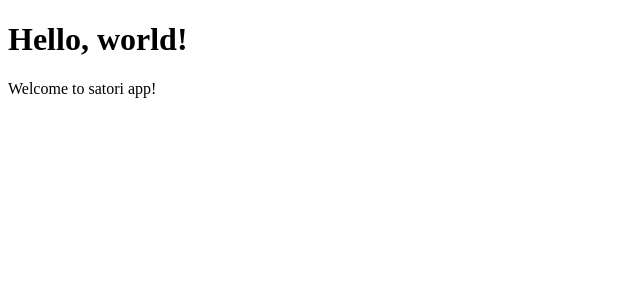
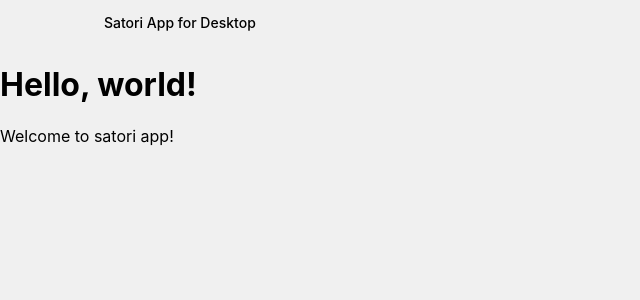
Before and after one commit to Lipraty/satori-desktop, a React (Vite) app: page / in a window 1280 px wide. Shown: the top 300 px of the page, without its empty margins (0-640 px from the left). Built offline with nearby package versions, Linux system fonts and the light colour scheme.

Commit message:
chore: add TitleBar

```diff
--- a/src/renderer/client/App.tsx
+++ b/src/renderer/client/App.tsx
@@ -1,12 +1,16 @@
 // import { Context } from "..";
+import { TitleBar } from "./components/TitleBar"
 
 export const App = () => {
   console.log('app')
   return (
-    <div>
-      <h1>Hello, world!</h1>
-      <p>Welcome to satori app!</p>
-    </div>
+    <>
+      <TitleBar title='Satori App for Desktop' />
+      <main>
+        <h1>Hello, world!</h1>
+        <p>Welcome to satori app!</p>
+      </main>
+    </>
   )
 }
 
--- /dev/null
+++ b/src/renderer/client/components/TitleBar/index.tsx
@@ -0,0 +1,42 @@
+import * as React from 'react';
+import './style.scss'
+
+export enum OS {
+  WINDOWS = 'windows',
+  MAC = 'mac',
+  LINUX = 'linux',
+}
+
+export interface TitleBarProps {
+  title?: string;
+  os?: OS;
+}
+
+export const TitleBar: React.FC<TitleBarProps> = (props) => {
+  const {
+    title = 'Satori App for Desktop',
+    os = OS.WINDOWS
+  } = props;
+  return (
+    <header>
+      <MenuBar />
+      <div className='title-bar'>
+        {os === OS.MAC ? <div className='title-bar__macbox'></div> : undefined}
+        <span className='title-bar__title'>{title}</span>
+        <div style={{ flex: 1 }}></div>
+        {os === OS.WINDOWS ? <div className='title-bar__windowsbox'></div> : undefined}
+      </div>
+      {/* <div className='navigation'></div> */}
+      <div style={{
+        flex: 1,
+        minWidth: '137px',
+      }}></div>
+    </header>
+  );
+}
+
+const MenuBar: React.FC = () => {
+  return (
+    <div className='menu-bar'></div>
+  )
+}
--- a/src/renderer/client/components/TitleBar/style.scss
+++ b/src/renderer/client/components/TitleBar/style.scss
@@ -3,10 +3,10 @@ header {
   flex-direction: row;
   flex-wrap: nowrap;
   justify-content: flex-start;
+  -webkit-app-region: drag;
 }
 
 .title-bar {
-  -webkit-app-region: drag;
   height: 44px;
   display: flex;
   align-items: center;
--- a/src/renderer/global.scss
+++ b/src/renderer/global.scss
@@ -9,4 +9,5 @@ body {
   margin: 0;
   /* margin-top: -18px; */
   padding: 0;
+  background-color: #f0f0f0;
 }
--- a/src/renderer/index.ts
+++ b/src/renderer/index.ts
@@ -1,7 +1,6 @@
 import { createRoot } from 'react-dom/client'
 import { App } from './client/App'
-
-export * from './client/App'
+import './global.scss'
 
 const root = createRoot(document.getElementById('root'))
 
```
